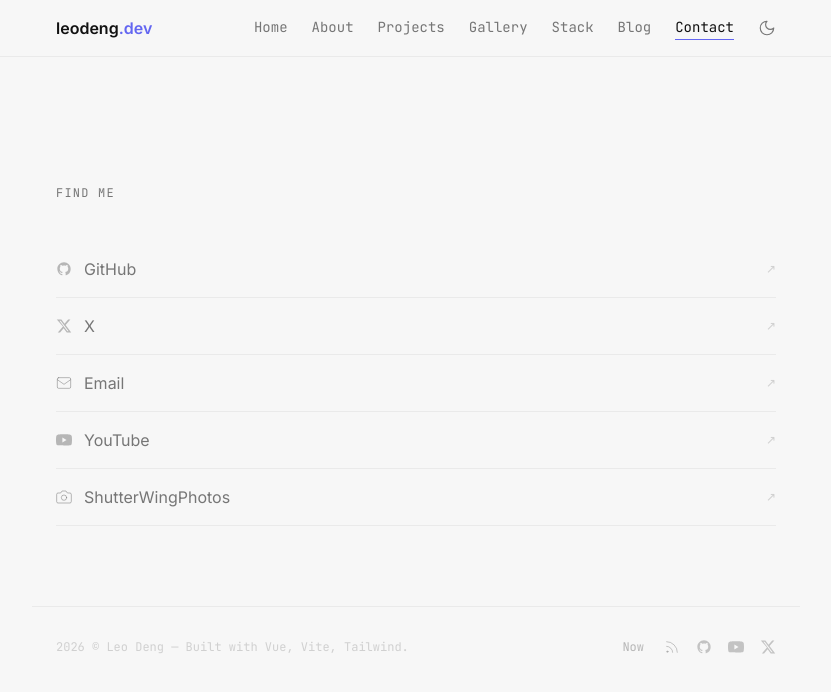
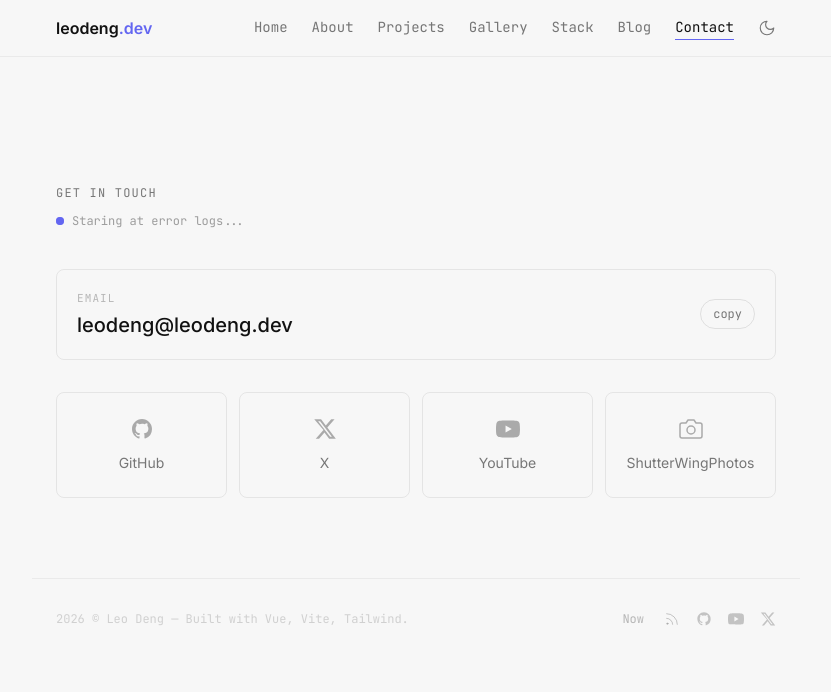
Before and after one commit to leodenglovescode/leodeng.dev, a Vue app: page /contact in a window 1280 px wide. Shown: the top 692 px of the page, without its empty margins (224-1055 px from the left). Built offline with nearby package versions, Linux system fonts and the light colour scheme.

Commit message:
feat: redesign contact page, fix casing across pages
Replace flat link list on Contact.vue with a rotating status ticker,
copy-to-clipboard email hero, and a social link card grid. Also fix
capitalization slips (pronoun "I", proper nouns) on Home.vue and
hello-world.md.

```diff
--- a/src/pages/Contact.vue
+++ b/src/pages/Contact.vue
@@ -1,4 +1,43 @@
 <script setup>
+import { ref, onMounted, onUnmounted } from 'vue'
+
+const email = 'leodeng@leodeng.dev'
+const copied = ref(false)
+
+const statuses = [
+  'Coding...',
+  'Debugging...',
+  'Breaking things...',
+  'Fixing what I broke...',
+  'Drinking coffee...',
+  'Staring at error logs...',
+  'Shipping features...',
+  'Probably procrastinating...',
+]
+const statusIndex = ref(0)
+let statusTimer
+
+onMounted(() => {
+  statusTimer = setInterval(() => {
+    statusIndex.value = (statusIndex.value + 1) % statuses.length
+  }, 1000)
+})
+
+onUnmounted(() => {
+  clearInterval(statusTimer)
+})
+
+async function copyEmail() {
+  try {
+    await navigator.clipboard.writeText(email)
+    copied.value = true
+    setTimeout(() => (copied.value = false), 1800)
+  } catch {
+    // clipboard API unavailable/blocked — mailto link below still works
+    window.location.href = `mailto:${email}`
+  }
+}
+
 const links = [
   {
     label: 'GitHub',
@@ -9,11 +48,6 @@ const links = [
     label: 'X',
     url: 'https://x.com/@Leodeng14',
     icon: `<svg viewBox="0 0 24 24" fill="currentColor"><path d="M18.244 2.25h3.308l-7.227 8.26 8.502 11.24H16.17l-4.714-6.231-5.401 6.231H2.746l7.73-8.835L1.254 2.25H8.08l4.713 6.231zm-1.161 17.52h1.833L7.084 4.126H5.117z"/></svg>`,
-  },
-  {
-    label: 'Email',
-    url: 'mailto:leodeng@leodeng.dev',
-    icon: `<svg viewBox="0 0 24 24" fill="none" stroke="currentColor" stroke-width="1.5" stroke-linecap="round" stroke-linejoin="round"><rect x="2" y="4" width="20" height="16" rx="2"/><path d="m2 7 10 7 10-7"/></svg>`,
   },
   {
     label: 'YouTube',
@@ -30,22 +64,44 @@ const links = [
 
 <template>
   <section class="pt-20 sm:pt-32 pb-20">
-    <h2 class="text-xs font-mono text-muted uppercase tracking-widest mb-10">Find Me</h2>
+    <h2 class="text-xs font-mono text-muted uppercase tracking-widest mb-3">Get In Touch</h2>
 
-    <div class="flex flex-col">
+    <div class="flex items-center gap-2 mb-10">
+      <span class="relative flex w-2 h-2">
+        <span class="absolute inline-flex w-full h-full rounded-full bg-accent opacity-60 animate-ping"></span>
+        <span class="relative inline-flex w-2 h-2 rounded-full bg-accent"></span>
+      </span>
+      <span class="text-xs font-mono text-muted/70 w-44">{{ statuses[statusIndex] }}</span>
+    </div>
+
+    <button
+      type="button"
+      @click="copyEmail"
+      class="group w-full flex items-center justify-between gap-4 px-5 py-5 mb-8 rounded-lg border border-fg/8 hover:border-accent/30 transition-colors text-left cursor-pointer"
+    >
+      <div class="min-w-0">
+        <div class="text-[11px] font-mono text-muted/50 uppercase tracking-widest mb-1">Email</div>
+        <div class="text-lg sm:text-xl text-fg font-medium truncate">{{ email }}</div>
+      </div>
+      <span
+        class="shrink-0 text-xs font-mono px-3 py-1.5 rounded-full border transition-colors"
+        :class="copied ? 'border-accent/40 text-accent' : 'border-fg/10 text-muted group-hover:text-accent group-hover:border-accent/30'"
+      >
+        {{ copied ? 'copied ✓' : 'copy' }}
+      </span>
+    </button>
+
+    <div class="grid grid-cols-2 sm:grid-cols-4 gap-3">
       <a
         v-for="link in links"
         :key="link.label"
         :href="link.url"
         target="_blank"
         rel="noopener noreferrer"
-        class="group flex items-center justify-between py-4 border-b border-fg/5 hover:border-accent/20 transition-colors"
+        class="group flex flex-col items-center gap-3 px-4 py-6 rounded-lg border border-fg/8 hover:border-accent/30 transition-colors text-center"
       >
-        <div class="flex items-center gap-3">
-          <span class="w-4 h-4 text-muted/50 group-hover:text-accent transition-colors shrink-0" v-html="link.icon" />
-          <span class="text-muted group-hover:text-fg transition-colors">{{ link.label }}</span>
-        </div>
-        <span class="text-xs font-mono text-muted/30 group-hover:text-accent transition-colors">↗</span>
+        <span class="w-6 h-6 text-muted/60 group-hover:text-accent transition-colors" v-html="link.icon" />
+        <span class="text-sm text-muted group-hover:text-fg transition-colors">{{ link.label }}</span>
       </a>
     </div>
   </section>
--- a/src/pages/Home.vue
+++ b/src/pages/Home.vue
@@ -8,14 +8,14 @@ const currentStatus = ref('')
 const statuses = [
   'probably debugging something rn',
   'making LLMs argue with each other',
-  'self-hosting things i don\'t need',
-  'googling how to do basic stuff in docker',
+  'self-hosting things I don\'t need',
+  'googling how to do basic stuff in Docker',
   'yelling at CSS again',
   'writing prompts that are too long',
-  'refactoring code i wrote yesterday',
-  'convincing javascript to cooperate',
-  'asking ai obvious questions',
-  'trying to remember what i was doing',
+  'refactoring code I wrote yesterday',
+  'convincing JavaScript to cooperate',
+  'asking AI obvious questions',
+  'trying to remember what I was doing',
   'fixing a bug that isn\'t even there',
   'spotting planes and taking photos of them',
   'watching F1 and complaining about the cars',
--- a/src/posts/hello-world.md
+++ b/src/posts/hello-world.md
@@ -12,7 +12,7 @@ I've been thinking about writing a blog for a long time but never really committ
 
 Probably a mix of:
 
-- Build logs / project updates (ShutterWingPhotos, llmgps, basically whatever i am working on)
+- Build logs / project updates (ShutterWingPhotos, llmgps, basically whatever I am working on)
 - Self-hosting stuff — things that took me WAYYYY too long to figure out
 - IoT and HomeAssistant experiments
 - Occasional hot takes on AI tools
```
